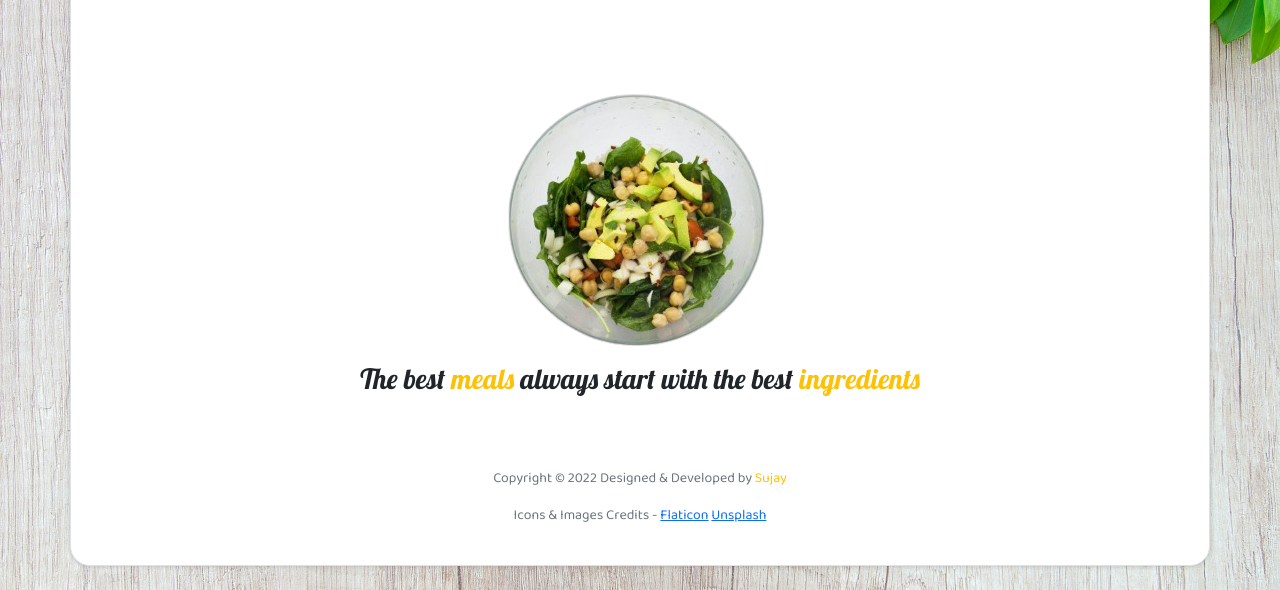
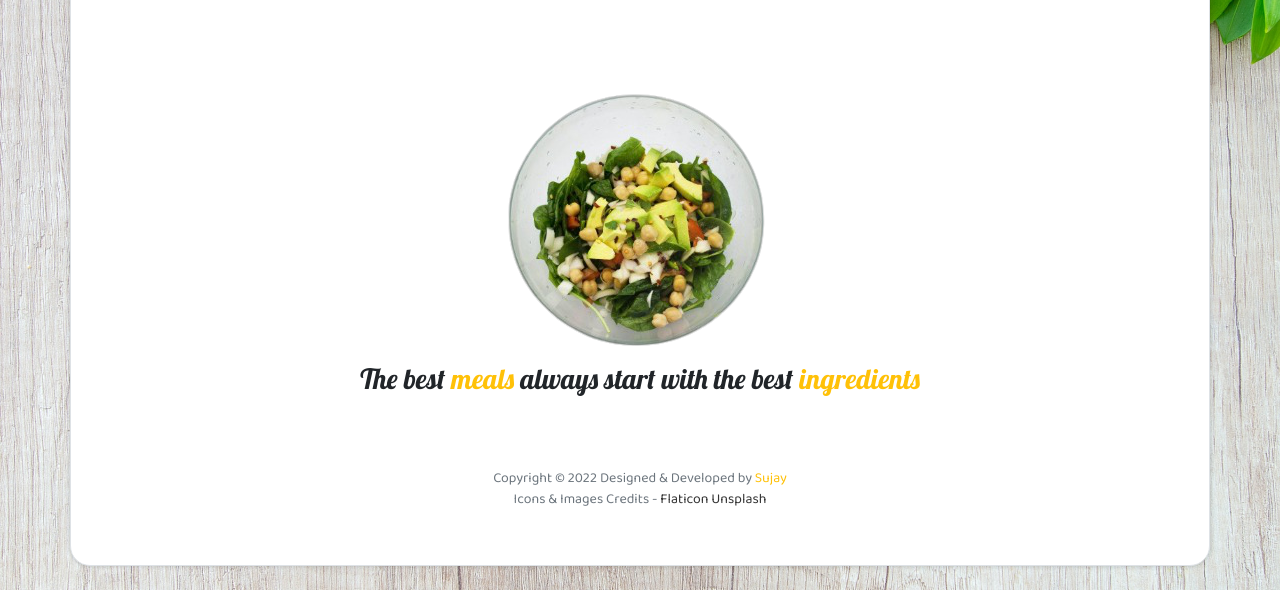
Before and after one commit to Sujay9550/wowMeals, a website built with Parcel: page index.html in a window 1280 px wide. Shown: the part 210-800 px from the top of the page. Built offline with nearby package versions, Linux system fonts and the light colour scheme.

Commit message:
Updated footer class

```diff
--- a/css/style.css
+++ b/css/style.css
@@ -88,3 +88,12 @@ body {
 .footer-container .credits {
   font-size: 14px;
 }
+
+.footer-container p {
+  margin: 0;
+}
+
+.footer-container a {
+  text-decoration: none;
+  color: #333;
+}
```
